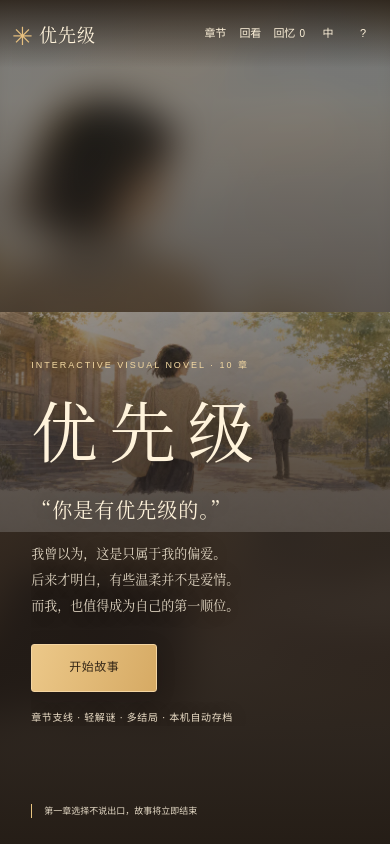
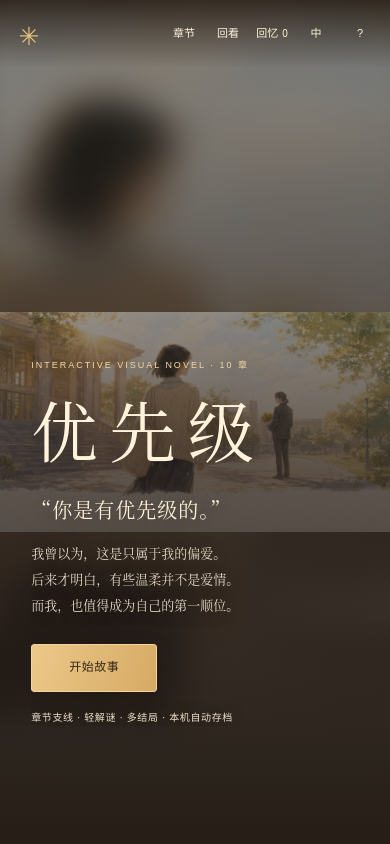
Before and after one commit to Cindy-lxy/priority-visual-novel, a plain HTML site: page index.html in a window 390 px wide. Drawn offline with Linux system fonts and the light colour scheme.

Commit message:
完善多端适配并精简首页提示
Co-Authored-By: Aime <aime@bytedance.com>

```diff
--- a/i18n.js
+++ b/i18n.js
@@ -757,7 +757,6 @@ const I18N_EN={
   "开始故事": "Start story",
   "继续上次": "Continue",
   "章节支线 · 轻解谜 · 多结局 · 本机自动存档": "Branches · Light puzzles · Multiple endings · Autosave",
-  "第一章选择不说出口，故事将立即结束": "Stay quiet in Chapter 1 to reach an early ending",
   "让选择，带你走过每一段相遇": "Let your choices lead you through every encounter",
   "章节回看 · 不覆盖主线": "Replay · Main save protected",
   "返回主线": "Return to story",
--- a/index.html
+++ b/index.html
@@ -1,7 +1,7 @@
 <!doctype html>
 <html lang="zh-CN"><head><meta charset="utf-8"><meta name="viewport" content="width=device-width,initial-scale=1,viewport-fit=cover"><meta name="theme-color" content="#241b14"><meta name="description" data-i18n="content" data-zh="橙光式互动视觉小说《优先级》：每个选择都会改变这段青春的走向。" content="橙光式互动视觉小说《优先级》：每个选择都会改变这段青春的走向。"><title data-i18n="text" data-zh="优先级 · 互动视觉小说">优先级 · 互动视觉小说</title><link rel="icon" href="data:,"><link rel="stylesheet" href="style.css"><link rel="stylesheet" href="responsive.css"></head><body>
 <header class="hud" id="topHud"><button class="brand" id="homeBtn" aria-label="返回封面" data-i18n="aria" data-zh="返回封面"><span>✳</span><b data-i18n="text" data-zh="优先级">优先级</b></button><nav><button id="chapterBtn"><span data-i18n="text" data-zh="章节">章节</span></button><button id="logBtn"><span data-i18n="text" data-zh="回看">回看</span></button><button id="collectionBtn"><span data-i18n="text" data-zh="回忆">回忆</span> <span id="collectionCount">0</span></button><button id="langBtn" aria-label="切换语言 / Language">中</button><button id="helpBtn" aria-label="玩法帮助" data-i18n="aria" data-zh="玩法帮助">?</button></nav></header>
-<section id="cover" class="cover"><img class="cover-bg" src="assets/scene8.webp" alt="国赛日光下，短发女主走向自己的路，远处的长发西装男主手持向日葵" data-i18n="alt" data-zh="国赛日光下，短发女主走向自己的路，远处的长发西装男主手持向日葵"><div class="cover-shade"></div><div class="cover-card"><div class="kicker" data-i18n="text" data-zh="INTERACTIVE VISUAL NOVEL · 10 章">INTERACTIVE VISUAL NOVEL · 10 章</div><h1 data-i18n="text" data-zh="优先级">优先级</h1><p class="quote" data-i18n="text" data-zh="“你是有优先级的。”">“你是有优先级的。”</p><p class="desc"><span data-i18n="text" data-zh="我曾以为，这是只属于我的偏爱。">我曾以为，这是只属于我的偏爱。</span><br><span data-i18n="text" data-zh="后来才明白，有些温柔并不是爱情。">后来才明白，有些温柔并不是爱情。</span><br><span data-i18n="text" data-zh="而我，也值得成为自己的第一顺位。">而我，也值得成为自己的第一顺位。</span></p><div class="cover-actions"><button class="gold" id="startBtn" data-i18n="text" data-zh="开始故事">开始故事</button><button class="ghost" id="continueBtn" hidden data-i18n="text" data-zh="继续上次">继续上次</button></div><p class="tip" data-i18n="text" data-zh="章节支线 · 轻解谜 · 多结局 · 本机自动存档">章节支线 · 轻解谜 · 多结局 · 本机自动存档</p></div><div class="cover-bottom"><span data-i18n="text" data-zh="第一章选择不说出口，故事将立即结束">第一章选择不说出口，故事将立即结束</span><span data-i18n="text" data-zh="让选择，带你走过每一段相遇">让选择，带你走过每一段相遇</span></div></section>
+<section id="cover" class="cover"><img class="cover-bg" src="assets/scene8.webp" alt="国赛日光下，短发女主走向自己的路，远处的长发西装男主手持向日葵" data-i18n="alt" data-zh="国赛日光下，短发女主走向自己的路，远处的长发西装男主手持向日葵"><div class="cover-shade"></div><div class="cover-card"><div class="kicker" data-i18n="text" data-zh="INTERACTIVE VISUAL NOVEL · 10 章">INTERACTIVE VISUAL NOVEL · 10 章</div><h1 data-i18n="text" data-zh="优先级">优先级</h1><p class="quote" data-i18n="text" data-zh="“你是有优先级的。”">“你是有优先级的。”</p><p class="desc"><span data-i18n="text" data-zh="我曾以为，这是只属于我的偏爱。">我曾以为，这是只属于我的偏爱。</span><br><span data-i18n="text" data-zh="后来才明白，有些温柔并不是爱情。">后来才明白，有些温柔并不是爱情。</span><br><span data-i18n="text" data-zh="而我，也值得成为自己的第一顺位。">而我，也值得成为自己的第一顺位。</span></p><div class="cover-actions"><button class="gold" id="startBtn" data-i18n="text" data-zh="开始故事">开始故事</button><button class="ghost" id="continueBtn" hidden data-i18n="text" data-zh="继续上次">继续上次</button></div><p class="tip" data-i18n="text" data-zh="章节支线 · 轻解谜 · 多结局 · 本机自动存档">章节支线 · 轻解谜 · 多结局 · 本机自动存档</p></div><div class="cover-bottom"><span data-i18n="text" data-zh="让选择，带你走过每一段相遇">让选择，带你走过每一段相遇</span></div></section>
 <main id="play" hidden>
 <div class="stage"><img id="sceneImage" src="assets/scene1.webp" alt=""><div class="vignette"></div><div class="chapter-chip"><span id="sceneBadge"></span><b id="chTitle"></b><small id="chTime"></small></div><div id="reviewBar" hidden><span data-i18n="text" data-zh="章节回看 · 不覆盖主线">章节回看 · 不覆盖主线</span><button id="exitReview" data-i18n="text" data-zh="返回主线">返回主线</button></div><div class="progress"><i id="progressFill"></i></div><button class="save-mini" id="saveBtn" data-i18n="text" data-zh="保存">保存</button></div>
 <section class="dialogue-layer" aria-live="polite">
--- a/responsive.css
+++ b/responsive.css
@@ -236,3 +236,15 @@ html{-webkit-text-size-adjust:100%;text-size-adjust:100%}
 .cover::before{content:"";position:absolute;inset:-24px;background:url("assets/scene8.webp") center/cover no-repeat;filter:blur(18px) brightness(.58);transform:scale(1.04)}
 .cover-bg{position:relative;object-fit:contain;object-position:center}
 #sceneImage{object-fit:contain;object-position:center}
+
+/* Cross-device touch targets: keep iPad and phone controls comfortably tappable. */
+@media (pointer:coarse),(max-width:1024px),(max-height:620px){
+ .hud nav button,#langBtn,#helpBtn,.save-mini{min-width:44px;min-height:44px}
+}
+@media (max-width:430px){
+ .hud{padding-left:max(8px,var(--safe-left));padding-right:max(8px,var(--safe-right));gap:2px}
+ .brand{min-width:44px;width:44px;padding:0;justify-content:center}
+ .brand b{display:none}
+ .hud nav{gap:0;flex:1;justify-content:flex-end}
+ .hud nav button{width:44px;padding-left:2px;padding-right:2px}
+}
```
